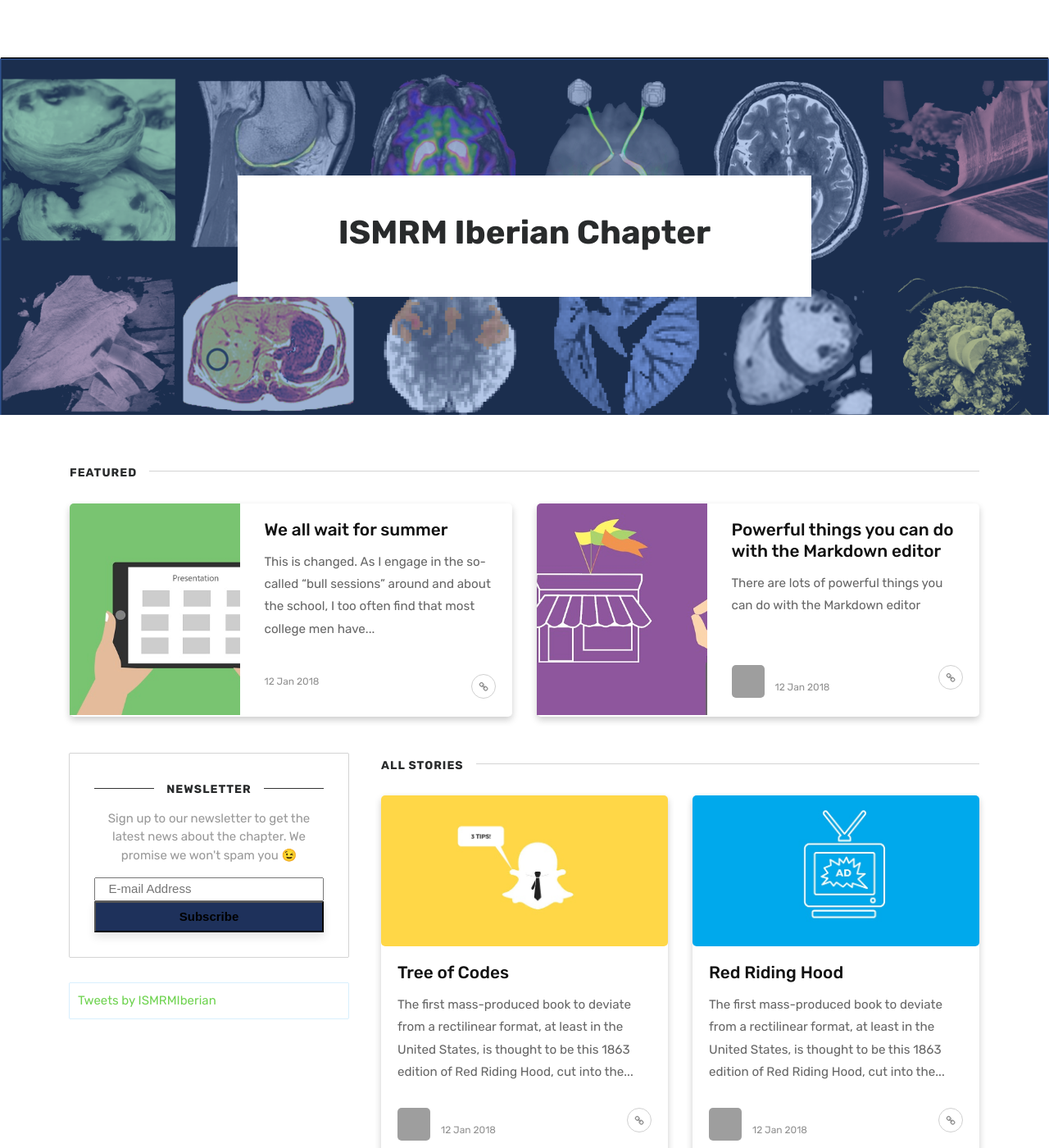
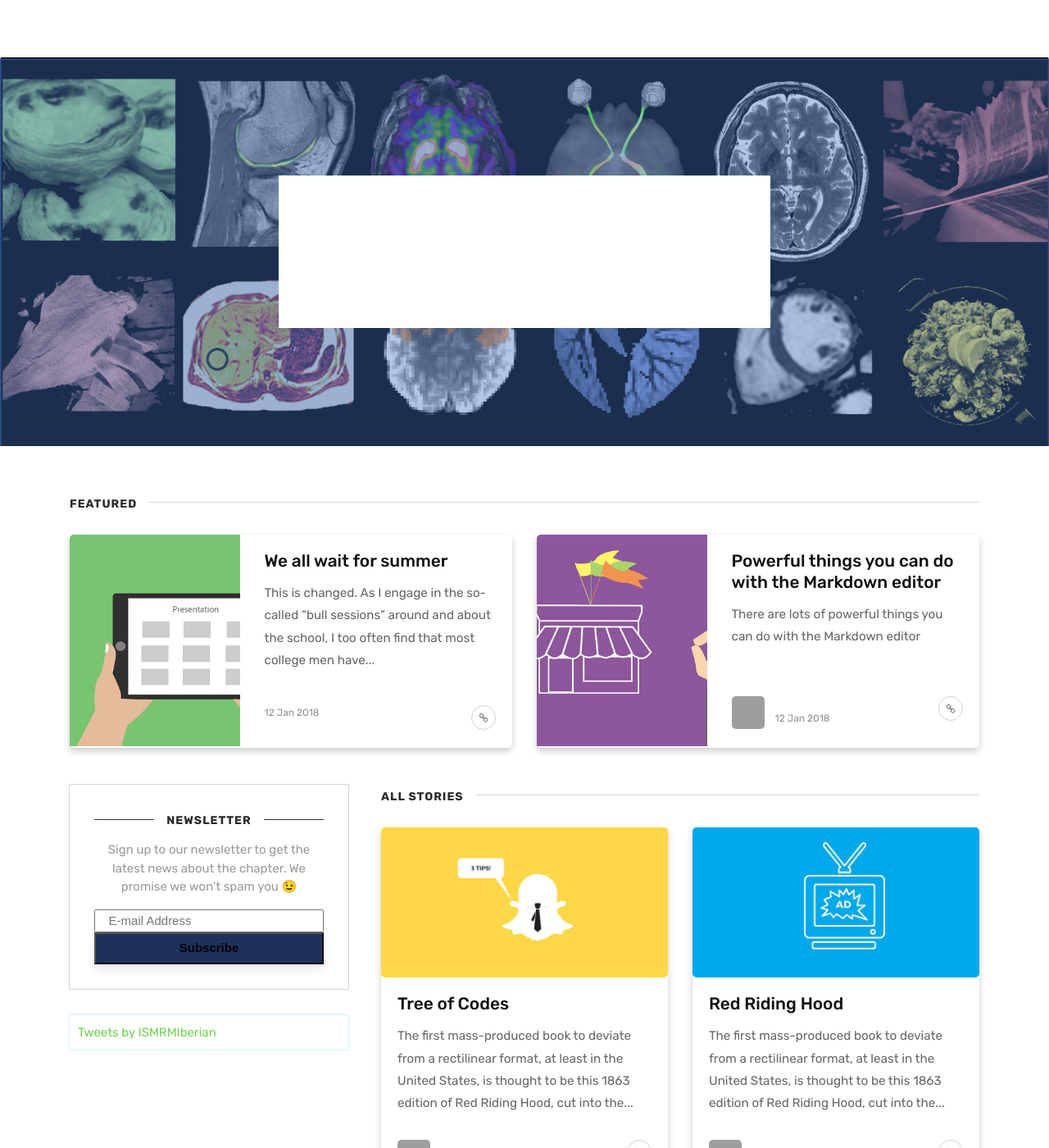
Before and after one commit to ismrm-iberian/ismrm-iberian.github.io, a Jekyll site: the page built from index.html, in a window 1280 px wide and 1400 px high. Shown: the whole window at 82% size. Built offline with Jekyll 4.4.1, drawn with Linux system fonts in a browser that asks for light colours; the list of posts is cut into pages by our own code; comment, search, counter and statistics services are not loaded; grey boxes are pictures that could not be loaded.

Commit message:
Update custom.scss

```diff
--- a/assets/css/custom.scss
+++ b/assets/css/custom.scss
@@ -148,3 +148,17 @@
 	margin-top: 10%;
 	width: 50%;
 }
+
+// Intro box
+.wrapintro {
+    width: 600px;
+    padding: 2rem;
+    max-width: 90%;
+    margin: 0px auto;
+    text-align: center;
+    color: white;
+}
+
+.wrapintro h1 {
+   font-size: 52px;
+}
```
